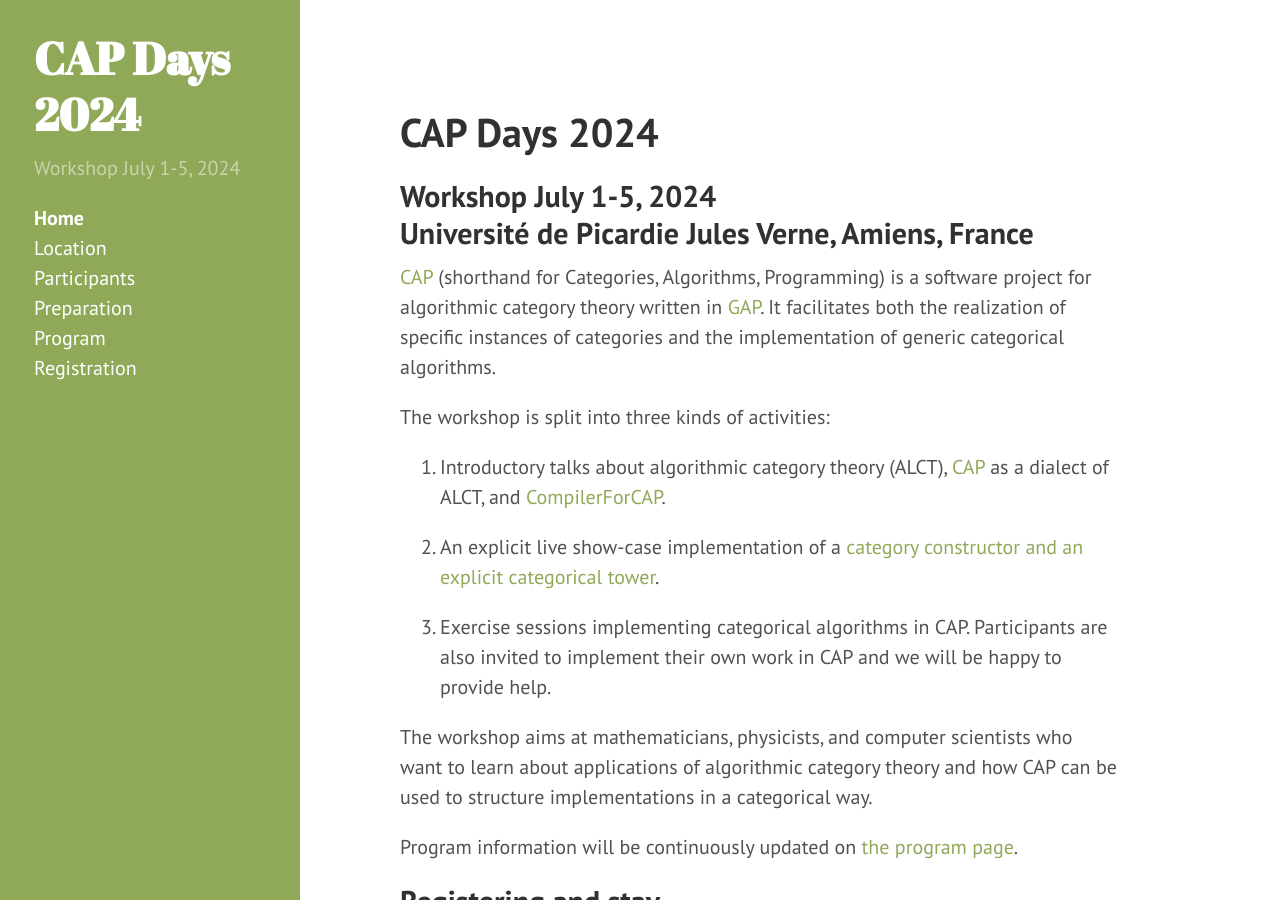
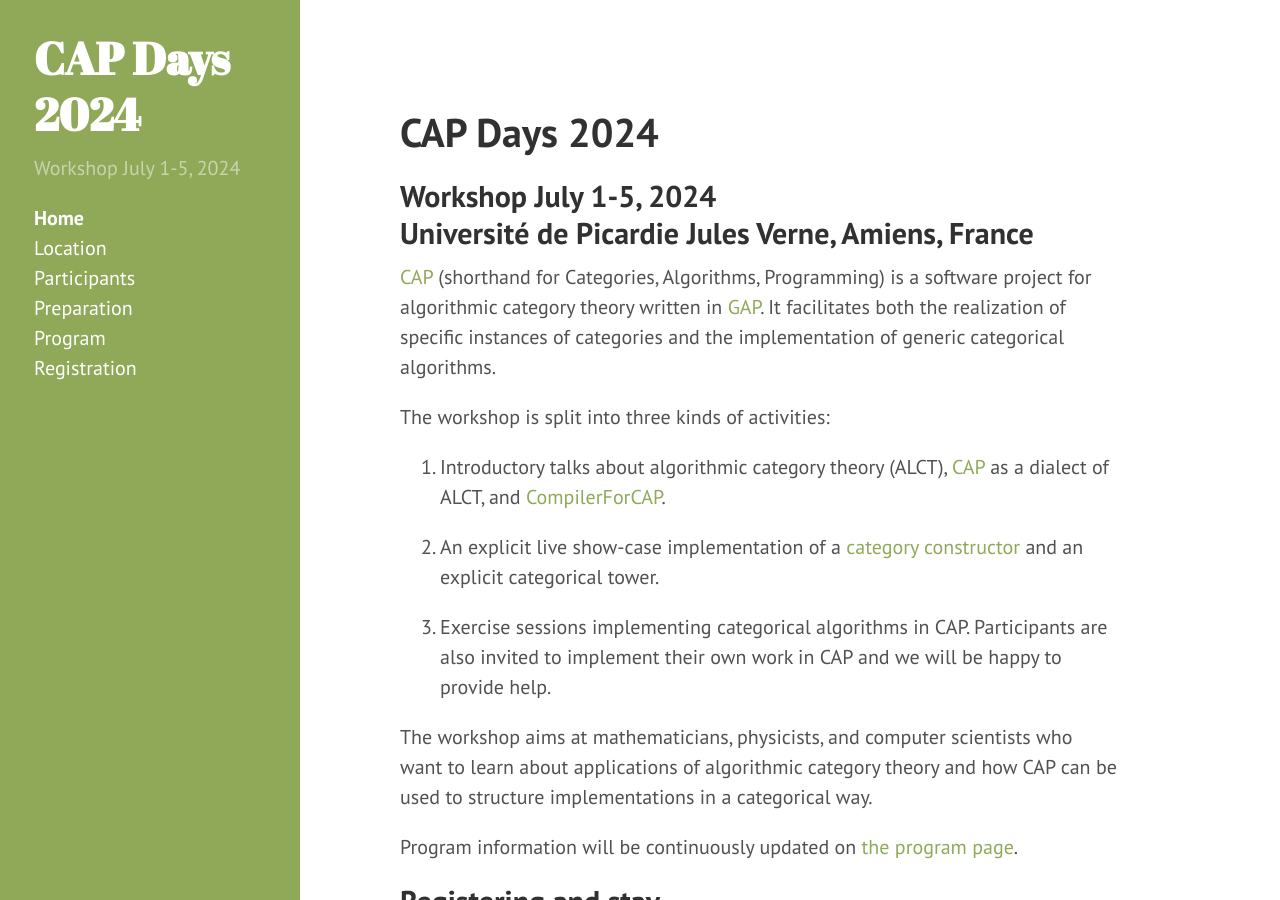
Before and after one commit to homalg-project/capdays-2024, a Jekyll site: the page built from index.md, in a window 1280 px wide and 900 px high. Built offline with Jekyll 4.4.1, drawn with Linux system fonts in a browser that asks for light colours.

Commit message:
update link

```diff
--- a/index.md
+++ b/index.md
@@ -20,7 +20,7 @@
 [CAP](https://homalg-project.github.io/prj/CAP_project/) as a dialect
 of ALCT, and [CompilerForCAP](https://homalg-project.github.io/pkg/CompilerForCAP/).
 
-2. An explicit live show-case implementation of a [category constructor and an explicit categorical tower](https://homalg-project.github.io/docs/CAP_project-based/).
+2. An explicit live show-case implementation of a [category constructor](https://homalg-project.github.io/docs/CAP_project-based/) and an explicit categorical tower.
 
 3. Exercise sessions implementing categorical algorithms in CAP. Participants are also invited to implement their own work in CAP and we will be happy to provide help.
 
```
